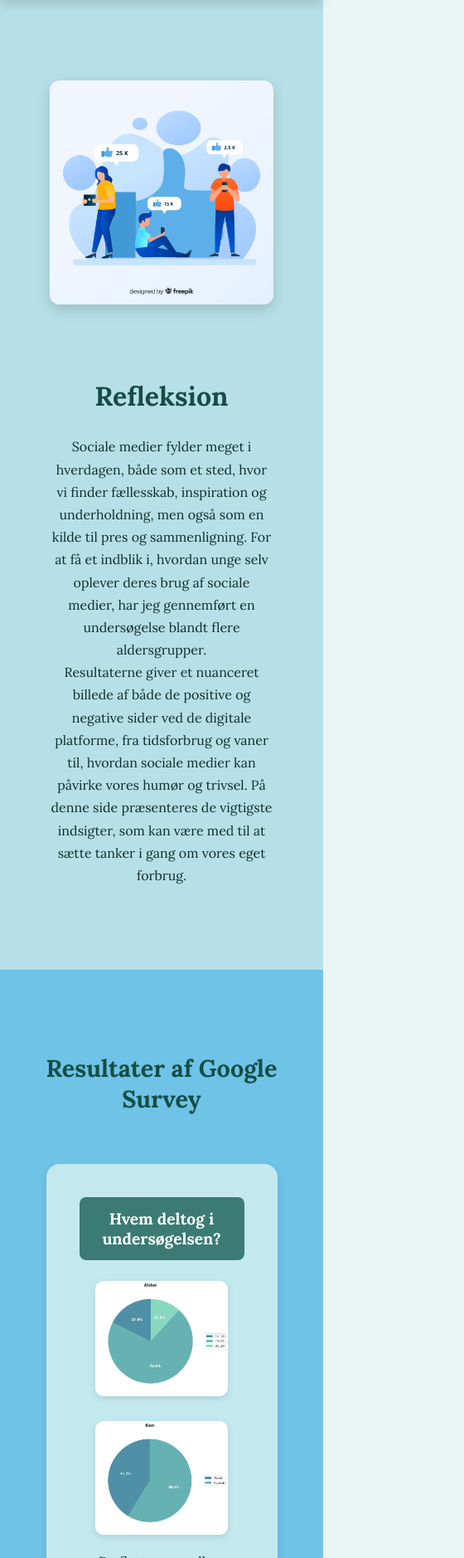
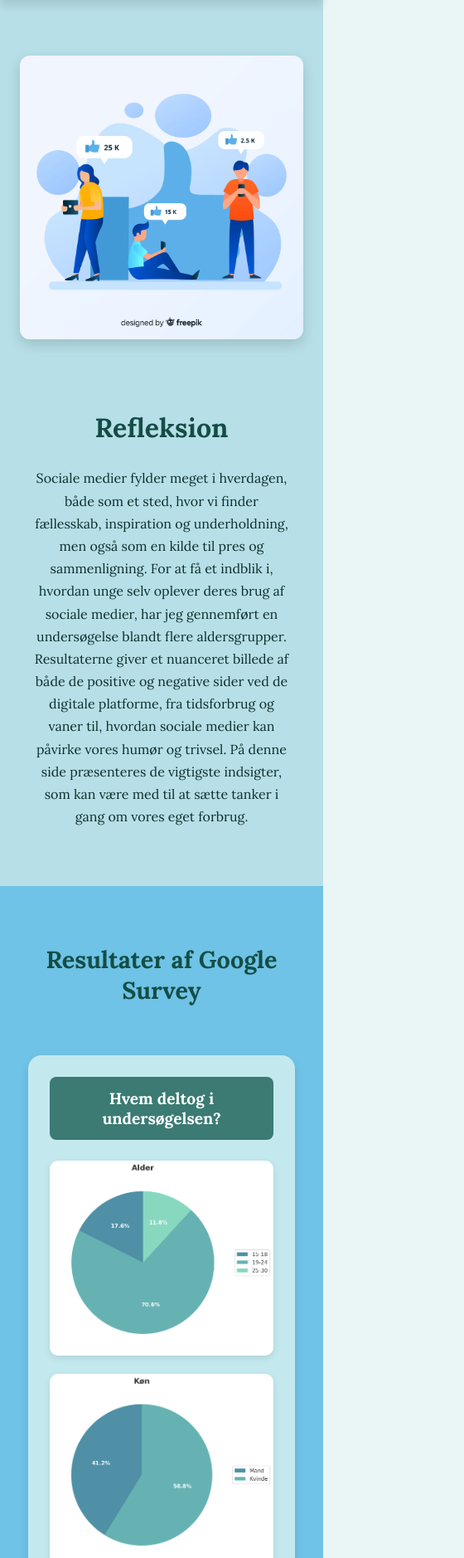
Before and after one commit to CecilieGregart/emnesite, a plain HTML site: page reflektion.html in a window 390 px wide. Shown: the part 122-2000 px from the top of the page at 83% size, 560 px wide, since content can reach past the window. Drawn offline with Linux system fonts and the light colour scheme.

Commit message:
Tilføjer style.css

```diff
--- a/style.css
+++ b/style.css
@@ -1026,41 +1026,99 @@ html {
 }
 
 @media (max-width: 800px) {
+  /* Layout: stabler + centrerer sektioner */
   .refleksion-wrapper,
   .opsamling-wrapper,
-  .vaner-wrapper {
-    flex-direction: column;
-    text-align: center;
-  }
-
+  .vaner-wrapper,
   .survey-grid {
     flex-direction: column;
     align-items: center;
+    text-align: center;
+    margin: 0 auto;
   }
 
-  .survey-box {
-    width: 90%;
+  /* Sektion-padding lidt strammere på mobil */
+  .refleksion-intro,
+  .survey-section,
+  .vaner-section,
+  .opsamling-section {
+    padding: 70px 24px;
   }
 
+  /* Billeder: større og centreres */
+  .refleksion-image img,
+  .opsamling-image img {
+    width: 100%;
+    max-width: 520px;
+    height: auto;
+    margin: 0 auto;
+    display: block;
+  }
+
+  /* Bokse: fylder godt, men med luft */
+  .survey-box,
+  .vaner-left,
+  .vaner-right {
+    width: 94%;
+    max-width: 650px;
+    padding: 26px;
+    margin: 0 auto 36px;
+  }
+
+  /* Grafer i survey-boks: én pr. række */
   .survey-box .img-row {
     flex-direction: column;
+    align-items: center;
+    gap: 22px;
+  }
+  .survey-box img {
+    width: 100%;
+    max-width: 520px;
+    height: auto;
+    margin: 0 auto;
   }
 
-  .survey-box img {
-    width: 80%;
-  }
-
+  /* Vaner-graf-layout: oven på hinanden og fuld bredde */
   .vaner-charts {
     flex-direction: column;
+    align-items: center;
+    gap: 22px;
   }
-
   .vaner-charts .left-col,
   .vaner-charts .right-chart {
     width: 100%;
+    max-width: 520px;
+    margin: 0 auto;
+  }
+  .vaner-charts img {
+    width: 100%;
+    height: auto;
+    display: block;
+  }
+  .refleksion-text,
+  .opsamling-text {
+    max-width: 92%;
+    margin: 0 auto;
+    line-height: 1.7;
   }
 
-  .refleksion-text,
-  .opsamling-text {
-    max-width: 100%;
+  /* Citatboksen: venstrestillet tekst */
+  .vaner-right {
+    text-align: left;
+  }
+  .vaner-right h3 {
+    text-align: center;
+    margin: 0 auto 14px;
+    max-width: 90%;
+  }
+  .quote {
+    font-style: normal;
+    color: #0e2b26;
+    margin-bottom: 14px;
+  }
+  .quote p {
+    margin: 8px 0; /* tættere linjer mellem citaterne */
+    line-height: 1.6;
+    font-size: 1rem;
   }
 }
```
